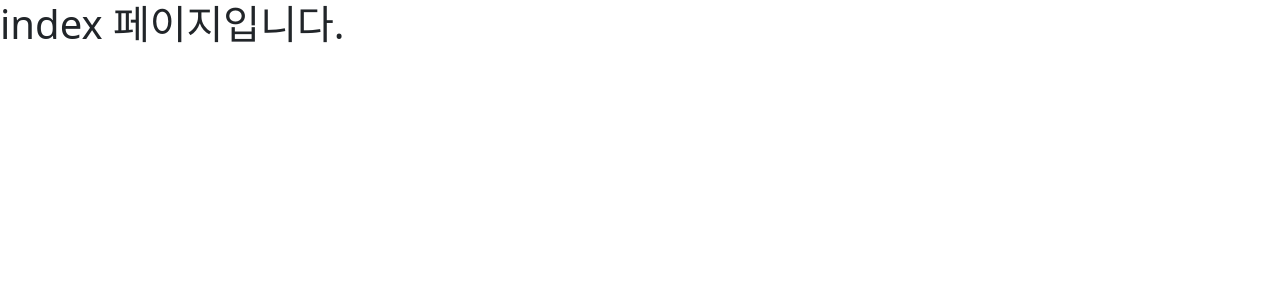
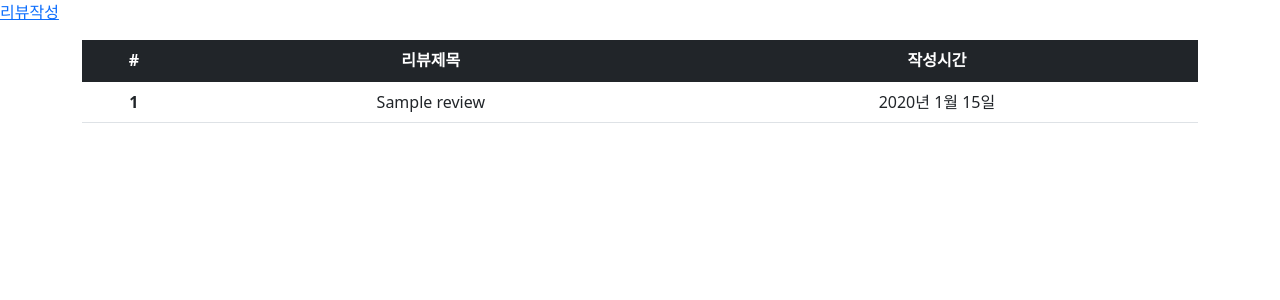
Before and after one commit to devhump/pair0930, a Django app: page / in a window 1280 px wide. Shown: the top 300 px of the page. Run offline with Django 3.2, Linux system fonts and the light colour scheme; tables that the repository leaves empty hold one stand-in row (values such as "Sample post").

Commit message:
index, new page 생성

```diff
--- a/pair/moviereview/templates/moviereview/index.html
+++ b/pair/moviereview/templates/moviereview/index.html
@@ -1,5 +1,26 @@
 {% extends 'base.html' %}
 
 {% block content %}
-<h1>index 페이지입니다.</h1>
+
+<p><a href="{% url 'new' %}">리뷰작성</a></p>
+<section class="container text-center">
+  <table class="table">
+    <thead class="table-dark">
+      <tr>
+        <th scope="col">#</th>
+        <th scope="col">리뷰제목</th>
+        <th scope="col">작성시간</th>
+      </tr>
+    </thead>
+    <tbody class="table-group-divider">
+      {% for review in reviews %}
+      <tr>
+        <th scope="row">{{ review.pk }}</th>
+        <td>{{ review.title }}</td>
+        <td>{{ review.created_at.year }}년 {{ review.created_at.month }}월 {{ review.created_at.day }}일</td>
+      </tr>
+      {% endfor %}
+    </tbody>
+  </table>
+</section>
 {% endblock %}
--- a/pair/moviereview/views.py
+++ b/pair/moviereview/views.py
@@ -1,6 +1,27 @@
-from django.shortcuts import render
+from multiprocessing import context
+from django.shortcuts import redirect, render
+from .models import Review
 
 # Create your views here.
 def index(request):
 
-    return render(request, 'moviereview/index.html')
+    reviews = Review.objects.all()
+
+    context = {"reviews": reviews}
+
+    return render(request, "moviereview/index.html", context)
+
+
+def new(request):
+
+    return render(request, "moviereview/new.html")
+
+
+def create(request):
+
+    title = request.GET.get("title_")
+    content = request.GET.get("content_")
+
+    Review.objects.create(title=title, content=content)
+
+    return redirect("index")
--- a/pair/pair/urls.py
+++ b/pair/pair/urls.py
@@ -3,6 +3,8 @@ from django.urls import path
 from moviereview import views
 
 urlpatterns = [
-    path('admin/', admin.site.urls),
-    path('', views.index, name='index')
+    path("admin/", admin.site.urls),
+    path("", views.index, name="index"),
+    path("new/", views.new, name="new"),
+    path("create/", views.create, name="create"),
 ]
```
Also changed, not shown: pair/moviereview/templates/moviereview/new.html (added, +21 -0 lines).
